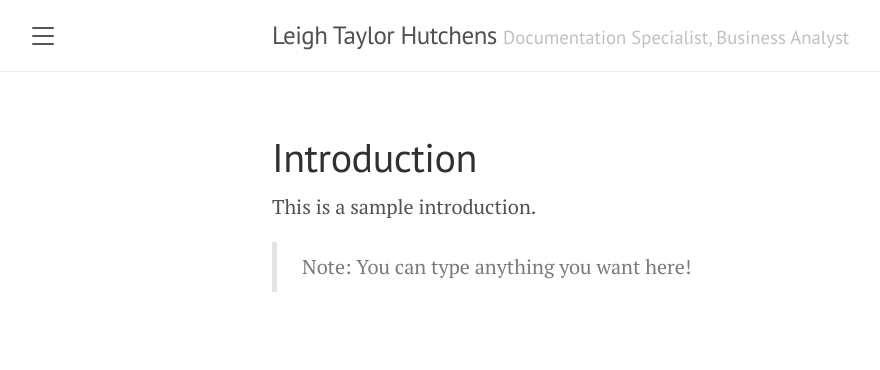
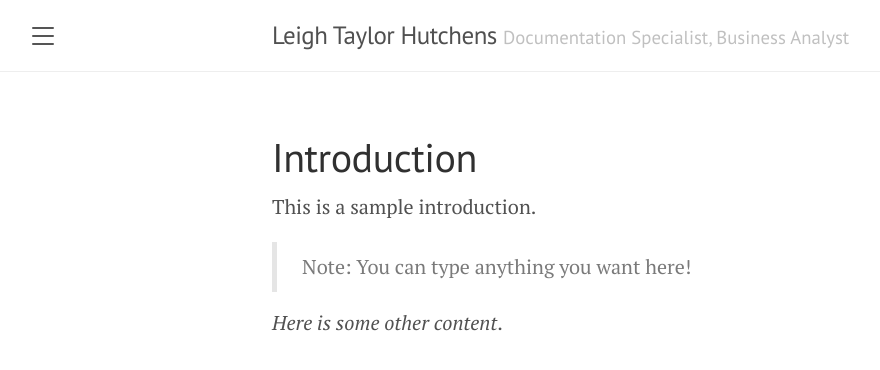
Before and after one commit to leighhutchens/leighhutchens.github.io, a Jekyll site: the page built from content/introduction.md, in a window 1280 px wide. Shown: the top 370 px of the page, without its empty margins (8-888 px from the left). Built offline with Jekyll 4.4.1, drawn with Linux system fonts in a browser that asks for light colours.

Commit message:
content/introduction.md updated from https://stackedit.io/

```diff
--- a/content/introduction.md
+++ b/content/introduction.md
@@ -6,3 +6,9 @@ title: Introduction
 This is a sample introduction.
 
 > Note: You can type anything you want here!
+
+*Here is some other content*.
+
+<!--stackedit_data:
+eyJoaXN0b3J5IjpbLTIyODc3OTkwNl19
+-->
```
